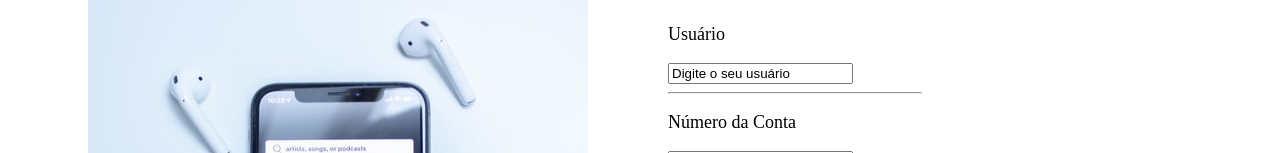
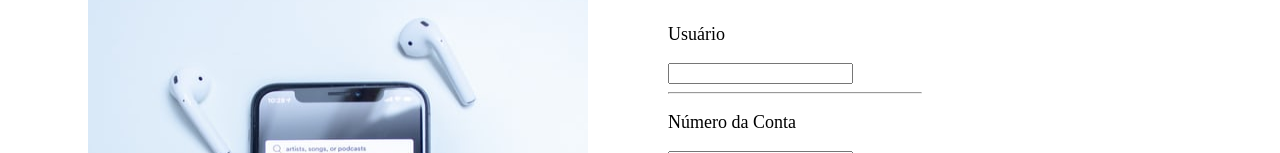
Before and after one commit to simone-art/projeto-ibank, an Angular app: page /login in a window 1280 px wide. Shown: the part 630-783 px from the top of the page. Built offline with nearby package versions, Linux system fonts and the light colour scheme.

Commit message:
pegando o valor do input usando .target.value

```diff
--- a/src/app/login/login.component.html
+++ b/src/app/login/login.component.html
@@ -5,7 +5,7 @@
         <div class="usuario-login">
         <h1>LOGIN CONTA IBANK</h1>
         <p class="texto-usuario-login">Usuário</p>
-        <input type="text" [value]="InitialValue" (keyup)="digitouNome($event)">
+        <input type="text" [value]="valorDoInput" (keyup)="digitouNome($event)">
         <hr>
         <p class="texto-usuario-login">Número da Conta</p>
         <input type="number" placeholder="Digite o número da conta">
--- a/src/app/login/login.component.ts
+++ b/src/app/login/login.component.ts
@@ -7,7 +7,7 @@ import { Component, OnInit } from '@angular/core';
 })
 export class LoginComponent implements OnInit {
 
-  InitialValue = 'Digite o seu usuário';
+  valorDoInput = '';
 
   constructor() { }
   ngOnInit(): void {
@@ -17,7 +17,8 @@ export class LoginComponent implements OnInit {
   }
 
   digitouNome($event){
-    console.log($event);
+    this.valorDoInput = $event.target.value;
+    console.log($event.target.value);
 
   }
 
```
